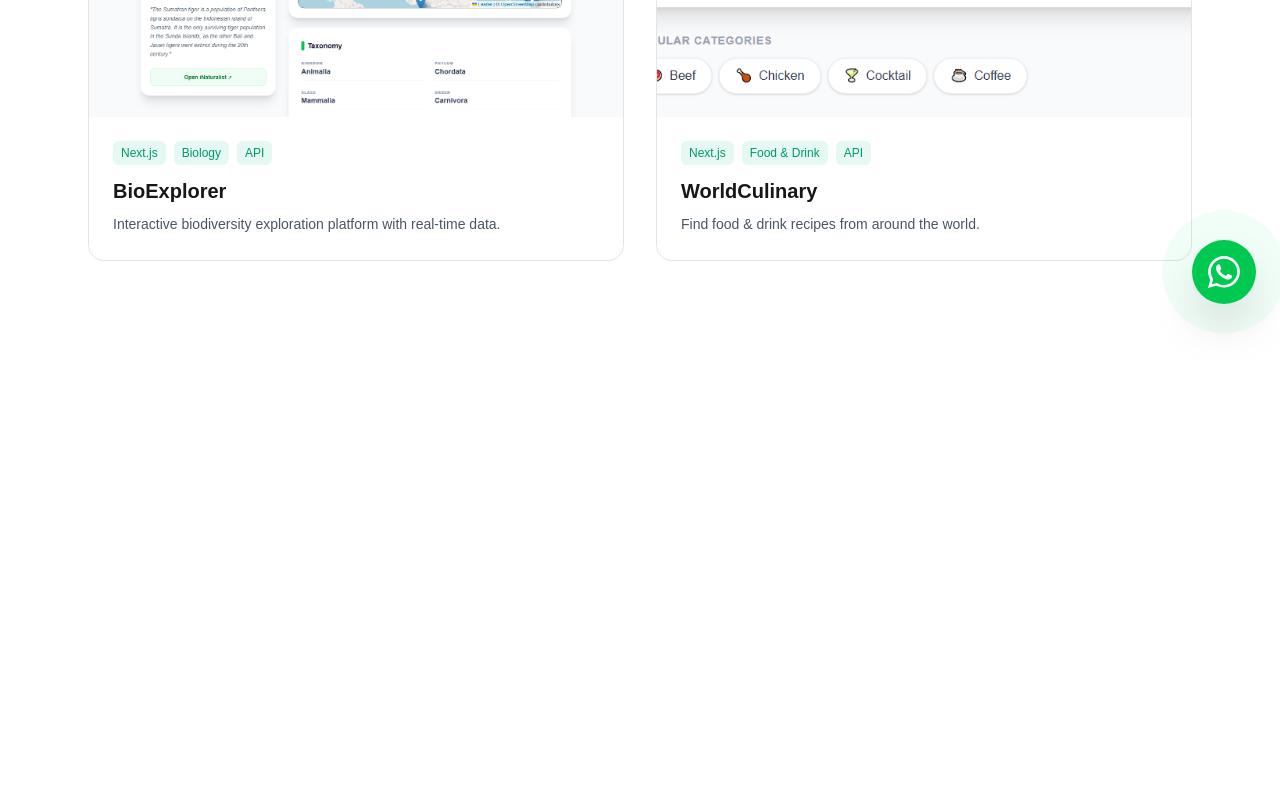
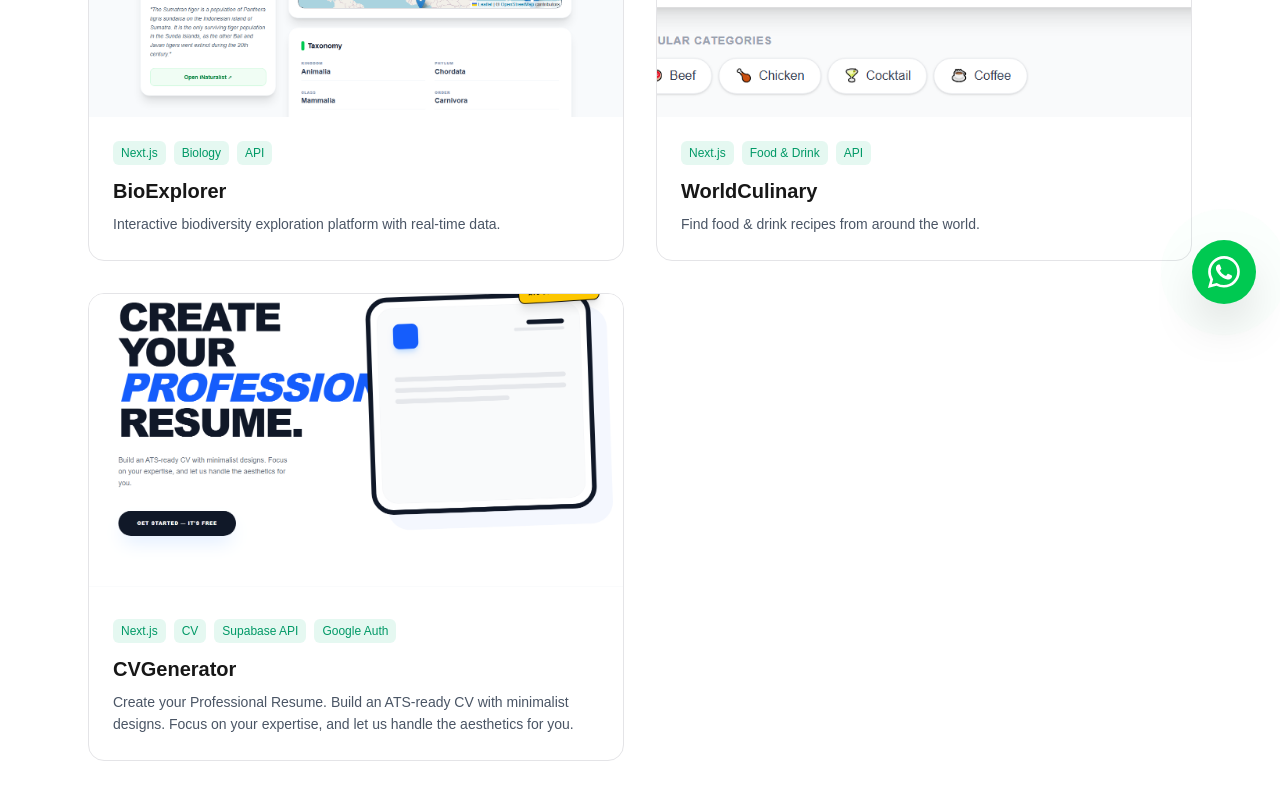
Before and after one commit to ridwanariana-back/portfolio, a Next.js app: page /projects in a window 1280 px wide. Shown: the part 472-1272 px from the top of the page. Before the commit the page ends 813 px from the top, so only its background shows below. Built offline with nearby package versions, Linux system fonts and the light colour scheme.

Commit message:
add new project and fix homepage

```diff
--- a/app/page.tsx
+++ b/app/page.tsx
@@ -14,13 +14,13 @@
         <div className="md:w-1/2 text-lg text-gray-700 leading-relaxed">
           <h1 className="text-4xl font-bold text-center mb-10 text-gray-800">Let me introduce myself, I am Ridwan Ariana</h1>
           <p className="mb-4">
-            Welcome to my portfolio. I am competent, tenacious, adaptable, and always eager to learn new things. I am a graduate of Information Systems from Sriwijaya University, Indralaya, Ogan Ilir, South Sumatra Province.
+            Welcome to my portfolio! I am a System Information graduate from Sriwijaya University with a strong foundation in building web-based systems.
           </p>
           <p className="mb-4">
-            I understand how to create web-based information systems using programming languages ​​such as React (next.js).And I also understand how to use office applications such as MS Word, MS Excel, and others.
+            I specialize in React (Next.js) and am highly proficient in essential productivity tools like MS Office.
           </p>
           <p>
-            With this, I have great hopes of being able to work together with all of you.
+            As a tenacious and adaptable professional, I am always eager to embrace new challenges and contribute my technical skills to a collaborative team.
           </p>
         </div>
 
--- a/app/projects/[slug]/page.tsx
+++ b/app/projects/[slug]/page.tsx
@@ -37,6 +37,22 @@
     ],
     challenge: "The main challenge was handling asynchronous data fetching to ensure the autocomplete search felt instantaneous. I implemented optimized API calling and state management to prevent lag during user input."
   },
+  "cvgenerator": {
+    title: "CVGenerator",
+    description: "A professional resume builder designed to help job seekers create polished, ATS-friendly CVs in minutes.",
+    fullDescription: "CVGenerator is a specialized web tool that simplifies the resume-building process. It allows users to input their professional details—from work experience to technical skills—and instantly transforms them into a structured, print-ready document. Built for modern job seekers, it ensures consistency and professional formatting without the hassle of manual design.",
+    image: "/projects/cvgenerator.PNG",
+    github: "https://github.com/ridwanariana-back/cvgenerator", // Sesuaikan dengan repo aslimu
+    demo: "https://cvgenerator-mu.vercel.app",
+    tags: ["Next.js", "Tailwind CSS", "React Hooks", "Google Auth", "Supabase API", "PDF Generation", "Responsive UI"],
+    features: [
+      "Dynamic Data Binding (Live Preview as you type)",
+      "Automated PDF Generation and Download",
+      "Interactive Forms for Experience, Education, and Skills",
+      "Clean, Minimalist, and ATS-Friendly Templates"
+    ],
+    challenge: "The primary challenge was ensuring the layout remained consistent between the web preview and the generated PDF file. I overcame this by using specialized CSS media queries for print and optimizing the data flow to handle multiple sections dynamically."
+  }
   // Kamu bisa tambah data project lain di sini dengan slug sebagai key
 };
 
--- a/app/projects/page.tsx
+++ b/app/projects/page.tsx
@@ -19,7 +19,16 @@
     tags: ["Next.js", "Food & Drink", "API"],
     slug: "worldculinary",
     color: "bg-emerald-500/10 text-emerald-600"
+  },
+  {
+    title: "CVGenerator",
+    description: "Create your Professional Resume. Build an ATS-ready CV with minimalist designs. Focus on your expertise, and let us handle the aesthetics for you.",
+    image: "/projects/cvgenerator.png", // Ganti dengan path gambarmu
+    tags: ["Next.js", "CV", "Supabase API", "Google Auth"],
+    slug: "cvgenerator",
+    color: "bg-emerald-500/10 text-emerald-600"
   }
+
 ];
 
 export default function ProjectsPage() {
```
Also changed, not shown: public/projects/cvgenerator.png (added).
